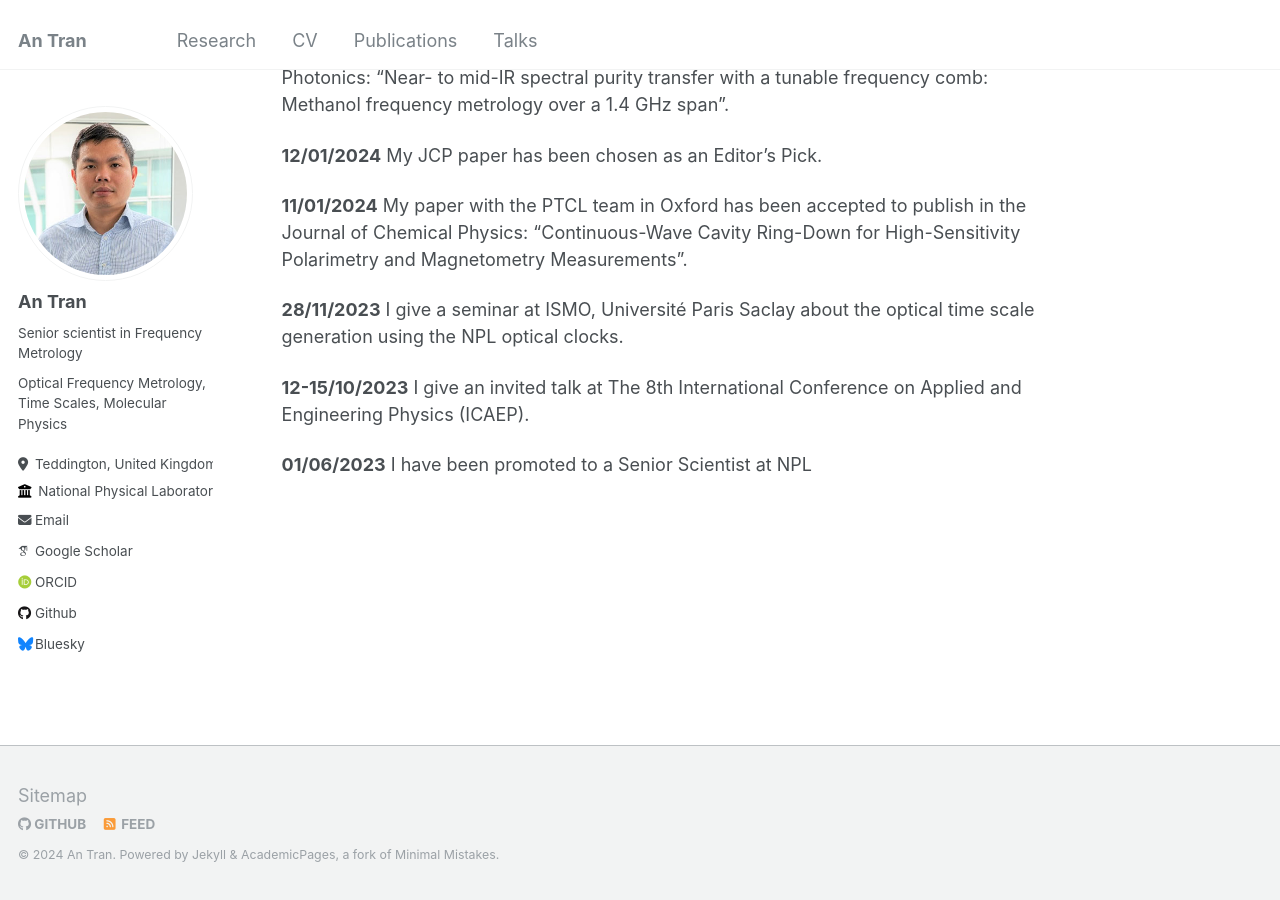
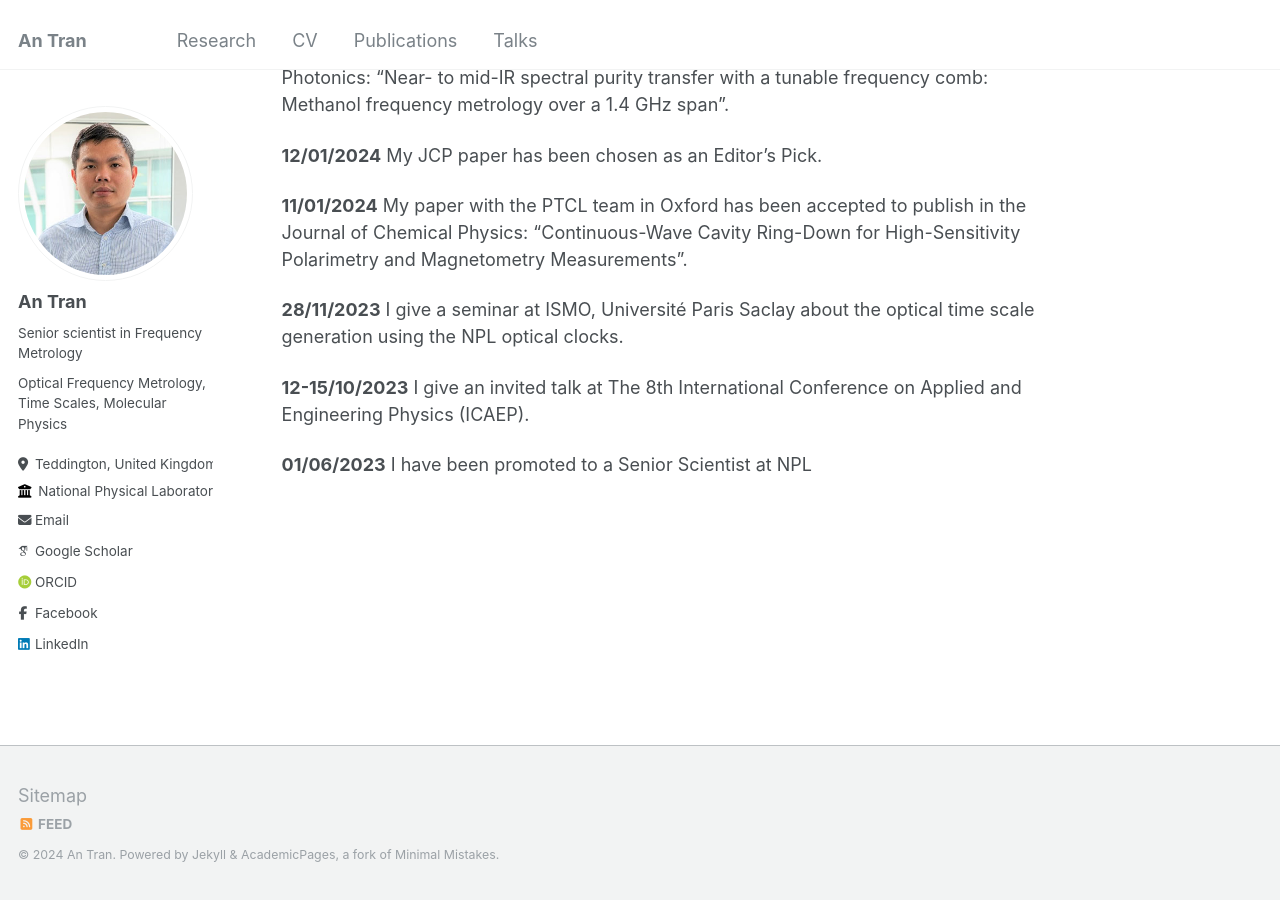
Before and after one commit to antran-phys/antran-phys.github.io, a Jekyll site: the page built from _pages/about.md, in a window 1280 px wide and 900 px high, scrolled down 634 px. Built offline with Jekyll 4.4.1, drawn with Linux system fonts in a browser that asks for light colours; some web fonts are replaced; part of the change alters nothing that is shown.

Commit message:
Update _config.yml

```diff
--- a/_config.yml
+++ b/_config.yml
@@ -43,13 +43,13 @@ author:
   bitbucket        : # Username - Update with your username on the site
   codepen          : # Username
   dribbble         : # Username
-  github           : "academicpages"
+  github           : # Username
   kaggle           : # Username
   stackoverflow    : # User number or user number and name (i.e., use "1" or "1/jeff-atwood")
 
   # Social media
-  bluesky          : "bsky.app" # Replace this with you Bluesky username
-  facebook         : # Username
+  bluesky          : # Username
+  facebook         : "dangbaoantran"
   flickr           : # Username
   foursquare       : # Username
   goodreads        : # Username
@@ -57,7 +57,7 @@ author:
   keybase          : # Username
   instagram        : # Username
   lastfm           : # Username
-  linkedin         : # Username
+  linkedin         : "dangbaoantran"
   mastodon         : # URL
   medium           : # URL
   pinterest        : # Username
```
